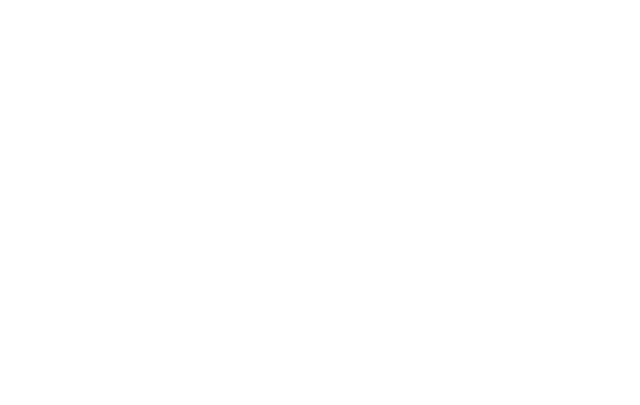
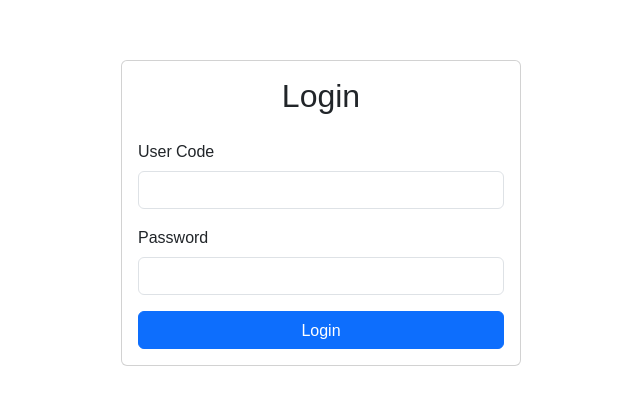
Before and after one commit to bankjademk11/qwen-odg, a React (Vite) app: page /login in a window 1280 px wide. Before the commit this address had no page. Shown: the part 187-592 px from the top of the page, without its empty margins (319-959 px from the left). Built offline with nearby package versions, Linux system fonts and the light colour scheme.

Commit message:
feat: Implement user login system

```diff
--- /dev/null
+++ b/src/LoginPage.tsx
@@ -0,0 +1,73 @@
+import React, { useState } from 'react';
+import { Container, Form, Button, Card, Alert } from 'react-bootstrap';
+import { useNavigate } from 'react-router-dom';
+
+function LoginPage() {
+  const [code, setCode] = useState('');
+  const [password, setPassword] = useState('');
+  const [error, setError] = useState('');
+  const navigate = useNavigate();
+
+  const handleSubmit = async (event: React.FormEvent) => {
+    event.preventDefault();
+    setError('');
+
+    try {
+      const response = await fetch('http://localhost:3001/api/login', {
+        method: 'POST',
+        headers: {
+          'Content-Type': 'application/json',
+        },
+        body: JSON.stringify({ code, password }),
+      });
+
+      const data = await response.json();
+
+      if (response.ok) {
+        localStorage.setItem('loggedInUser', JSON.stringify(data.user));
+        navigate('/'); // Redirect to home page on successful login
+      } else {
+        setError(data.message || 'Login failed');
+      }
+    } catch (err) {
+      console.error('Login error:', err);
+      setError('Network error or server is unreachable.');
+    }
+  };
+
+  return (
+    <Container className="d-flex justify-content-center align-items-center" style={{ minHeight: '100vh' }}>
+      <Card style={{ width: '25rem' }}>
+        <Card.Body>
+          <h2 className="text-center mb-4">Login</h2>
+          {error && <Alert variant="danger">{error}</Alert>}
+          <Form onSubmit={handleSubmit}>
+            <Form.Group id="code" className="mb-3">
+              <Form.Label>User Code</Form.Label>
+              <Form.Control
+                type="text"
+                value={code}
+                onChange={(e) => setCode(e.target.value)}
+                required
+              />
+            </Form.Group>
+            <Form.Group id="password" className="mb-3">
+              <Form.Label>Password</Form.Label>
+              <Form.Control
+                type="password"
+                value={password}
+                onChange={(e) => setPassword(e.target.value)}
+                required
+              />
+            </Form.Group>
+            <Button className="w-100" type="submit">
+              Login
+            </Button>
+          </Form>
+        </Card.Body>
+      </Card>
+    </Container>
+  );
+}
+
+export default LoginPage;
--- a/src/NavigationBar.tsx
+++ b/src/NavigationBar.tsx
@@ -1,22 +1,67 @@
-import React from 'react';
-import { Container, Navbar, Nav } from 'react-bootstrap';
+import React, { useState, useEffect } from 'react';
+import { Container, Navbar, Nav, Button } from 'react-bootstrap';
 import 'bootstrap/dist/css/bootstrap.min.css';
-import { Link } from 'react-router-dom';
+import { Link, useNavigate } from 'react-router-dom';
 
 function NavigationBar() {
+  const [isLoggedIn, setIsLoggedIn] = useState(false);
+  const [userName, setUserName] = useState('');
+  const navigate = useNavigate();
+
+  useEffect(() => {
+    const user = localStorage.getItem('loggedInUser');
+    if (user) {
+      try {
+        const userData = JSON.parse(user);
+        setIsLoggedIn(true);
+        setUserName(userData.name_1);
+      } catch (e) {
+        console.error("Failed to parse user data from localStorage", e);
+        setIsLoggedIn(false);
+        setUserName('');
+      }
+    } else {
+      setIsLoggedIn(false);
+      setUserName('');
+    }
+  }, []);
+
+  const handleLogout = () => {
+    localStorage.removeItem('loggedInUser');
+    setIsLoggedIn(false);
+    setUserName('');
+    navigate('/login');
+  };
+
   return (
     <Navbar bg="primary" variant="dark" expand="lg">
       <Container>
         <Navbar.Brand as={Link} to="/" className="fw-bold">ODIEN MALL</Navbar.Brand>
         <Navbar.Toggle />
         <Navbar.Collapse className="justify-content-end">
-          <Nav>
+          <Nav className="align-items-center">
             <Nav.Link as={Link} to="/products" className="mx-2 px-3 py-2 rounded bg-light text-primary fw-bold">
               <i className="bi bi-list"></i> ລາຍການສິນຄ້າ
             </Nav.Link>
             <Nav.Link as={Link} to="/transfers" className="mx-2 px-3 py-2 rounded bg-light text-primary fw-bold">
               <i className="bi bi-cart-plus"></i> ຄຳຂໍເຕີມສິນຄ້າ
             </Nav.Link>
+            {
+              isLoggedIn ? (
+                <>
+                  <Navbar.Text className="ms-3 text-light">
+                    <i className="bi bi-person-circle me-2"></i> {userName}
+                  </Navbar.Text>
+                  <Button variant="outline-light" className="ms-3" onClick={handleLogout}>
+                    Logout
+                  </Button>
+                </>
+              ) : (
+                <Nav.Link as={Link} to="/login" className="ms-3 text-light">
+                  <i className="bi bi-person-circle me-2"></i> Login
+                </Nav.Link>
+              )
+            }
           </Nav>
         </Navbar.Collapse>
       </Container>
--- a/src/main.tsx
+++ b/src/main.tsx
@@ -7,6 +7,7 @@
 import AnalysisPage from './AnalysisPage';
 import TransferPage from './TransferPage';
 import TransferDetailsPage from './TransferDetailsPage';
+import LoginPage from './LoginPage'; // Import LoginPage
 import 'bootstrap/dist/css/bootstrap.min.css';
 import 'bootstrap-icons/font/bootstrap-icons.css';
 import './index.css';
@@ -21,6 +22,7 @@
         <Route path="/analysis" element={<AnalysisPage />} />
         <Route path="/transfers" element={<TransferPage />} />
         <Route path="/transfers/:transferId" element={<TransferDetailsPage />} />
+        <Route path="/login" element={<LoginPage />} /> {/* Add route for LoginPage */}
       </Routes>
     </BrowserRouter>
   </React.StrictMode>
```
Also changed, not shown: 1 other file (tests, documents, lock files or other folders).
